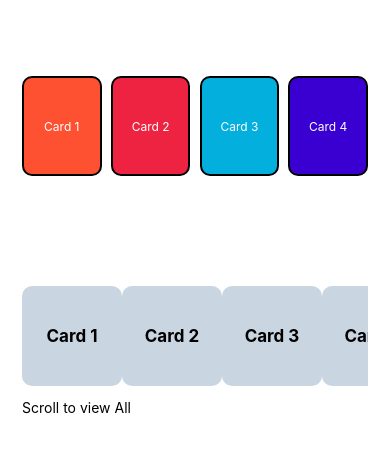
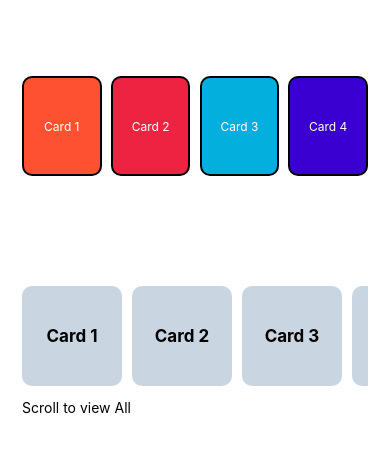
Before and after one commit to dhawal-793/react-native-app_1, a React Native app: screen / in a window 390 px wide. Shown: the top 452 px of the page. Built offline with nearby package versions, Linux system fonts and the light colour scheme.

Commit message:
Created Card component and mapped over it.

```diff
--- a/components/ElevatedCards.tsx
+++ b/components/ElevatedCards.tsx
@@ -1,3 +1,4 @@
+
 import { ScrollView, StyleSheet, Text, View } from 'react-native';
 
 export default function ElevatedCards() {
@@ -5,24 +6,11 @@ export default function ElevatedCards() {
         <View style={styles.container}>
             <Text style={styles.headingText}>Elevated Cards</Text>
             <ScrollView horizontal={true} style={[styles.cardContainer]}>
-                <View style={[styles.card]}>
-                    <Text style={[styles.cardText]}>Card 1</Text>
-                </View>
-                <View style={[styles.card]}>
-                    <Text style={[styles.cardText]}>Card 2</Text>
-                </View>
-                <View style={[styles.card]}>
-                    <Text style={[styles.cardText]}>Card 3</Text>
-                </View>
-                <View style={[styles.card]}>
-                    <Text style={[styles.cardText]}>Card 4</Text>
-                </View>
-                <View style={[styles.card]}>
-                    <Text style={[styles.cardText]}>Card 5</Text>
-                </View>
-                <View style={[styles.card]}>
-                    <Text style={[styles.cardText]}>Card 6</Text>
-                </View>
+                {
+                    [...Array(8)].map((_, i) => {
+                        return <Card key={i} cardNumber={i + 1} />
+                    })
+                }
             </ScrollView>
             <Text>Scroll to view All</Text>
         </View>
@@ -62,3 +50,11 @@ const styles = StyleSheet.create({
     },
 
 })
+
+const Card = ({ cardNumber }: { cardNumber: number }) => {
+    return (
+        <View style={[styles.card, { marginLeft: cardNumber === 1 ? 0 : 5, marginRight: cardNumber === 8 ? 0 : 5 }]}>
+            <Text style={[styles.cardText]}>Card {cardNumber}</Text>
+        </View>
+    )
+}
```
